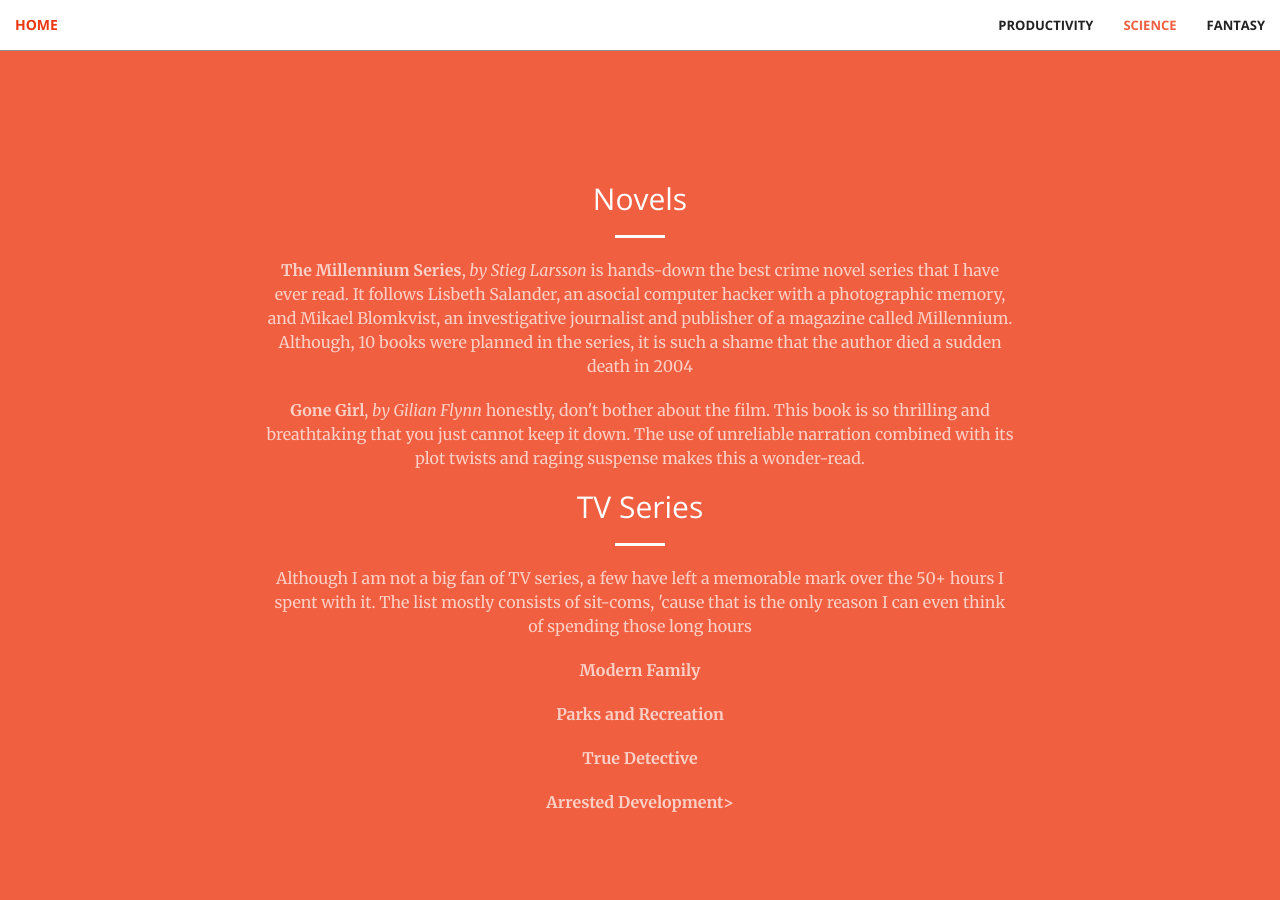
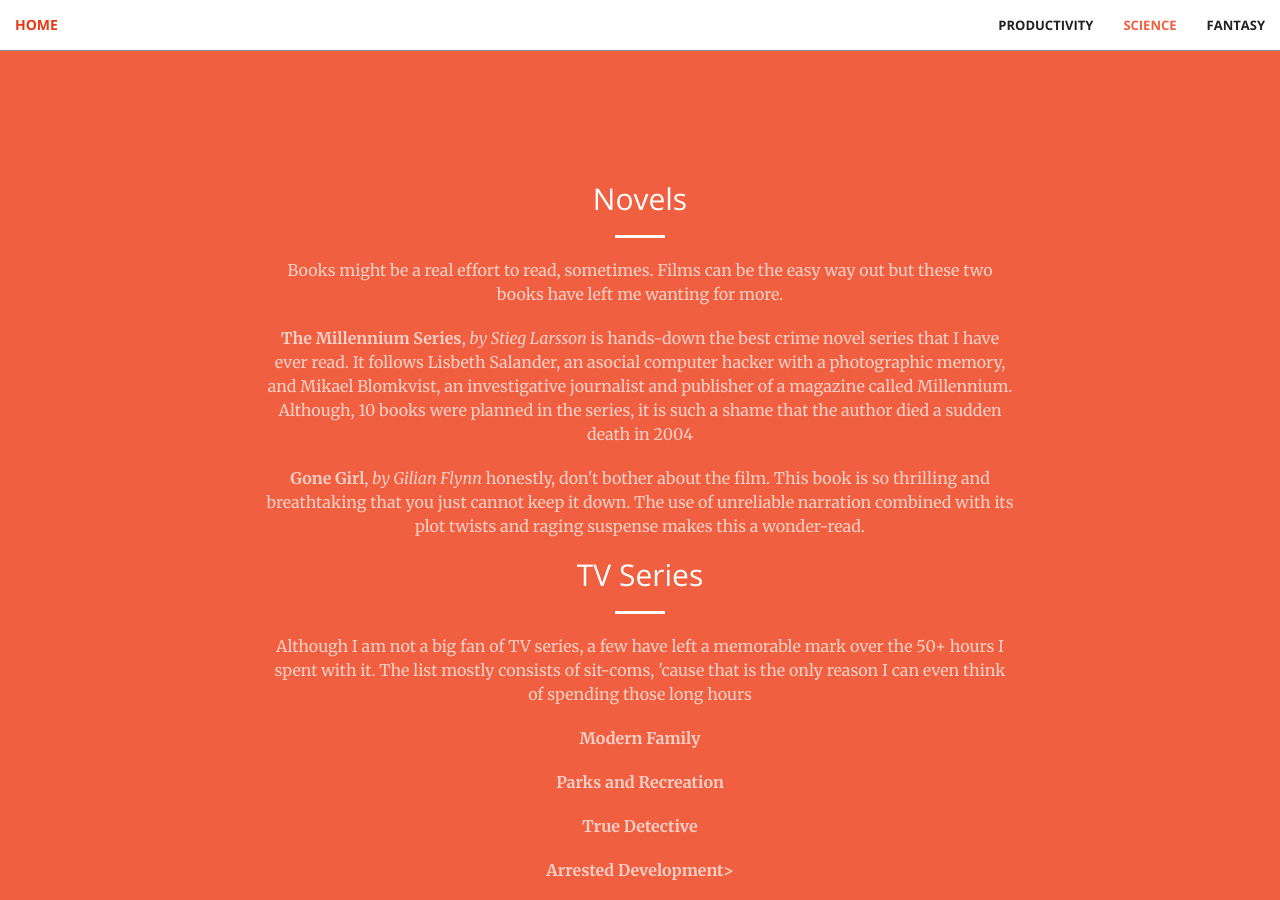
Before and after one commit to aravindbharathi/aravindbharathi.github.io, a Jekyll site: the page rec/index.html, which Jekyll copies as it is, in a window 1280 px wide and 900 px high, scrolled down 2531 px. Built offline with Jekyll 4.4.1, drawn with Linux system fonts in a browser that asks for light colours.

Commit message:
Update index.html

```diff
--- a/rec/index.html
+++ b/rec/index.html
@@ -222,6 +222,9 @@
                     <h2 class="section-heading">Novels</h2>
                     <hr class="light">
                     <p class="text-faded">
+                      Books might be a real effort to read, sometimes. Films can be the easy way out but these two books have left me wanting for more.
+                  </p>
+                    <p class="text-faded">
                       <b>The Millennium Series</b>, <i>by Stieg Larsson</i> is hands-down the best crime novel series that I have ever read. It follows
                       Lisbeth Salander, an asocial computer hacker with a photographic memory, and Mikael Blomkvist, an investigative journalist and publisher of a magazine called Millennium.
                       Although, 10 books were planned in the series, it is such a shame that the author died a sudden death in 2004
```
